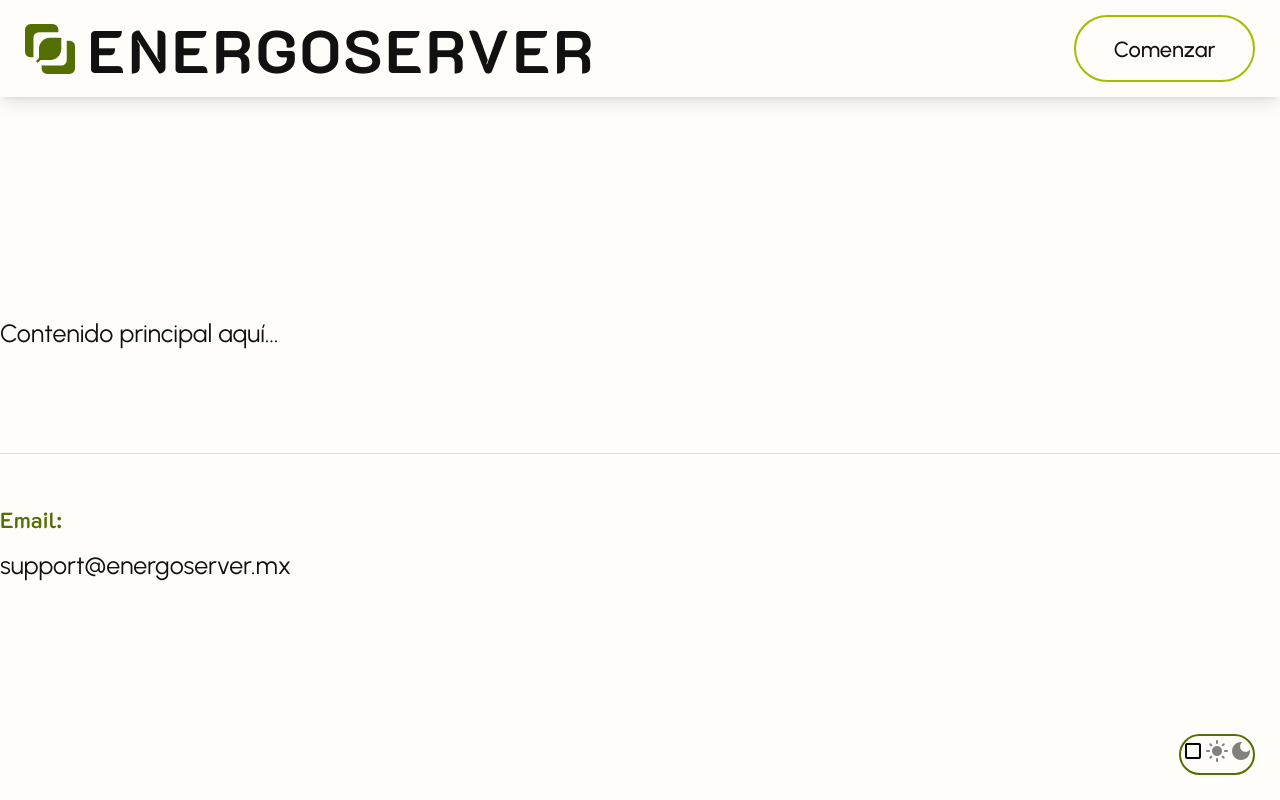
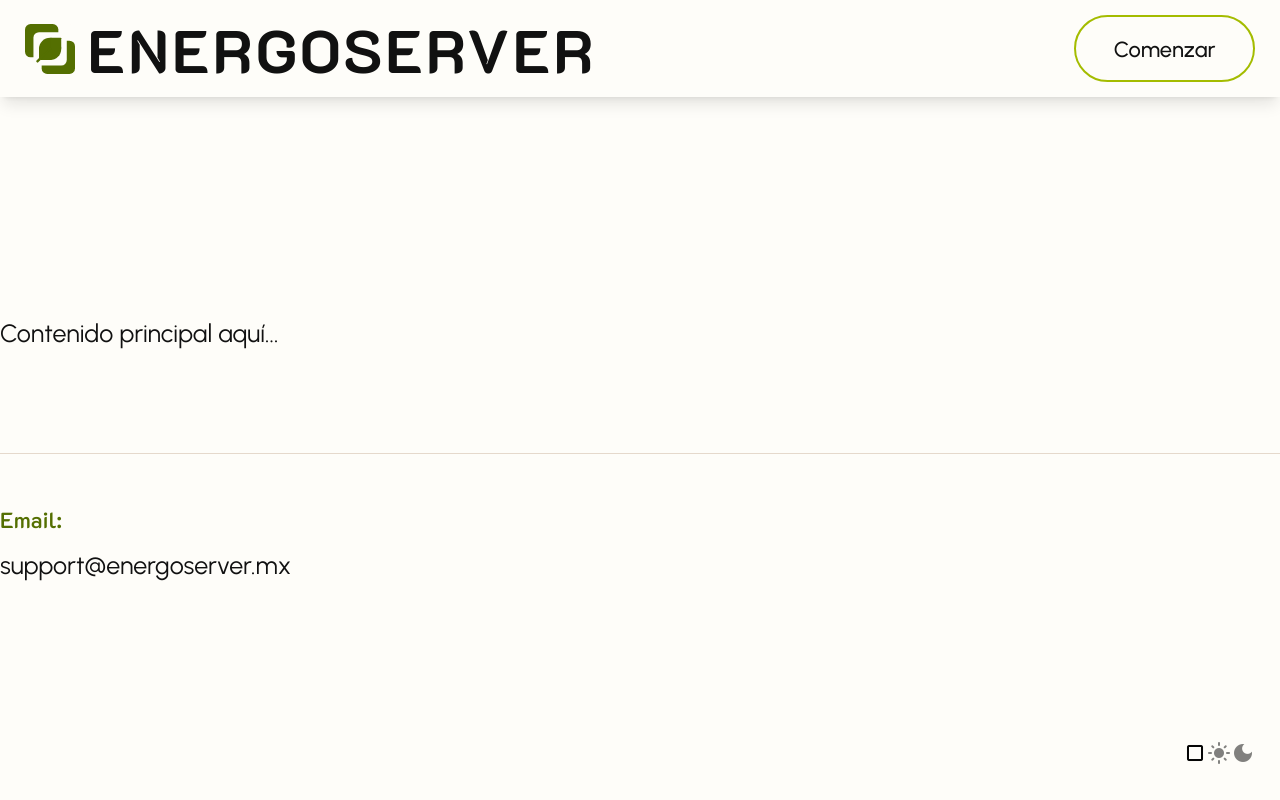
Before and after one commit to oowl3/puchamamota-energoserver-, a Next.js app: page / in a window 1280 px wide. Built offline with nearby package versions, Linux system fonts and the light colour scheme.

Commit message:
avances.2

```diff
--- a/src/app/components/elements.css
+++ b/src/app/components/elements.css
@@ -1,4 +1,4 @@
 .toggle{
-    border: 2px solid var(--color-v-1);
+
     border-radius: 9999px;
 }
```
